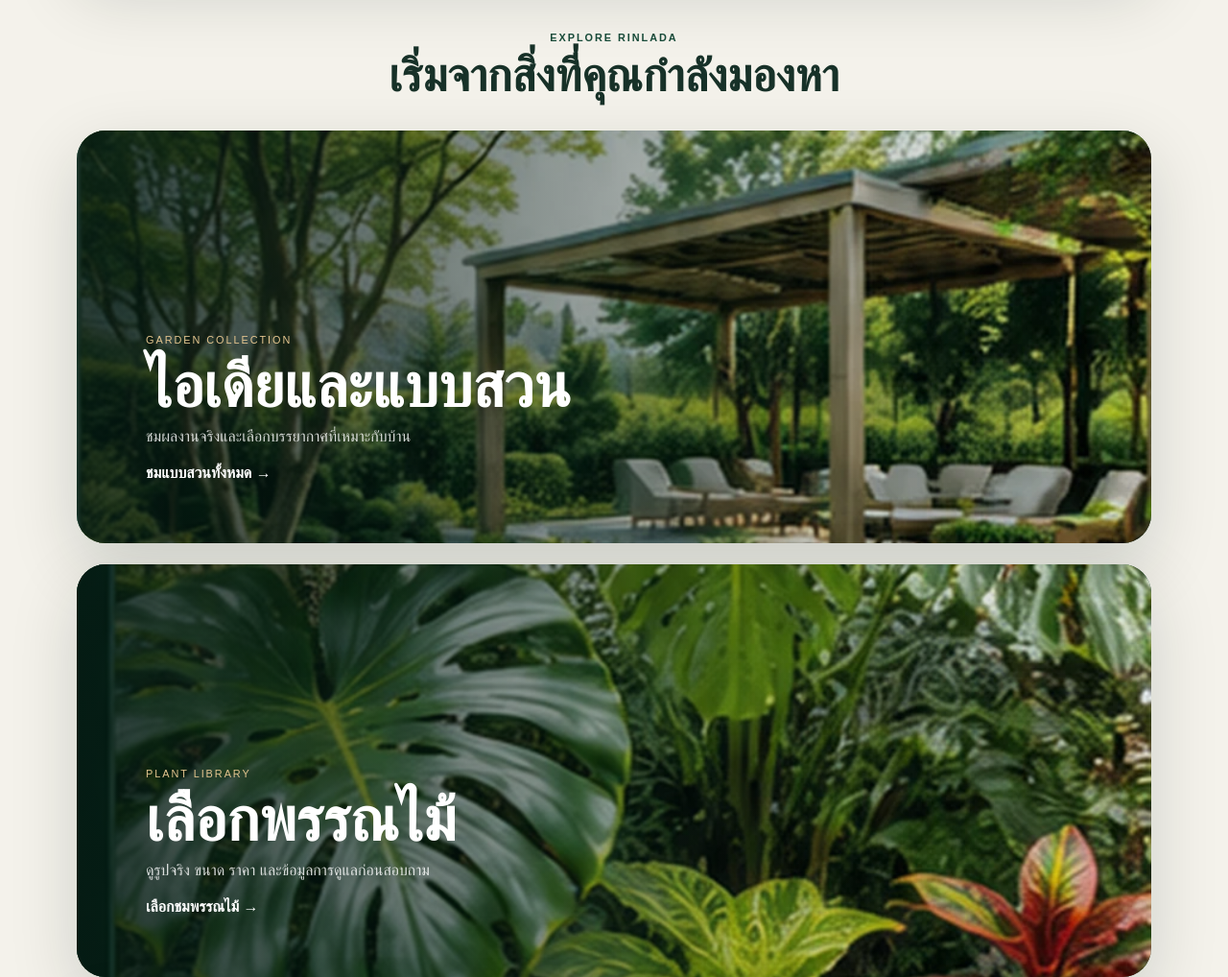
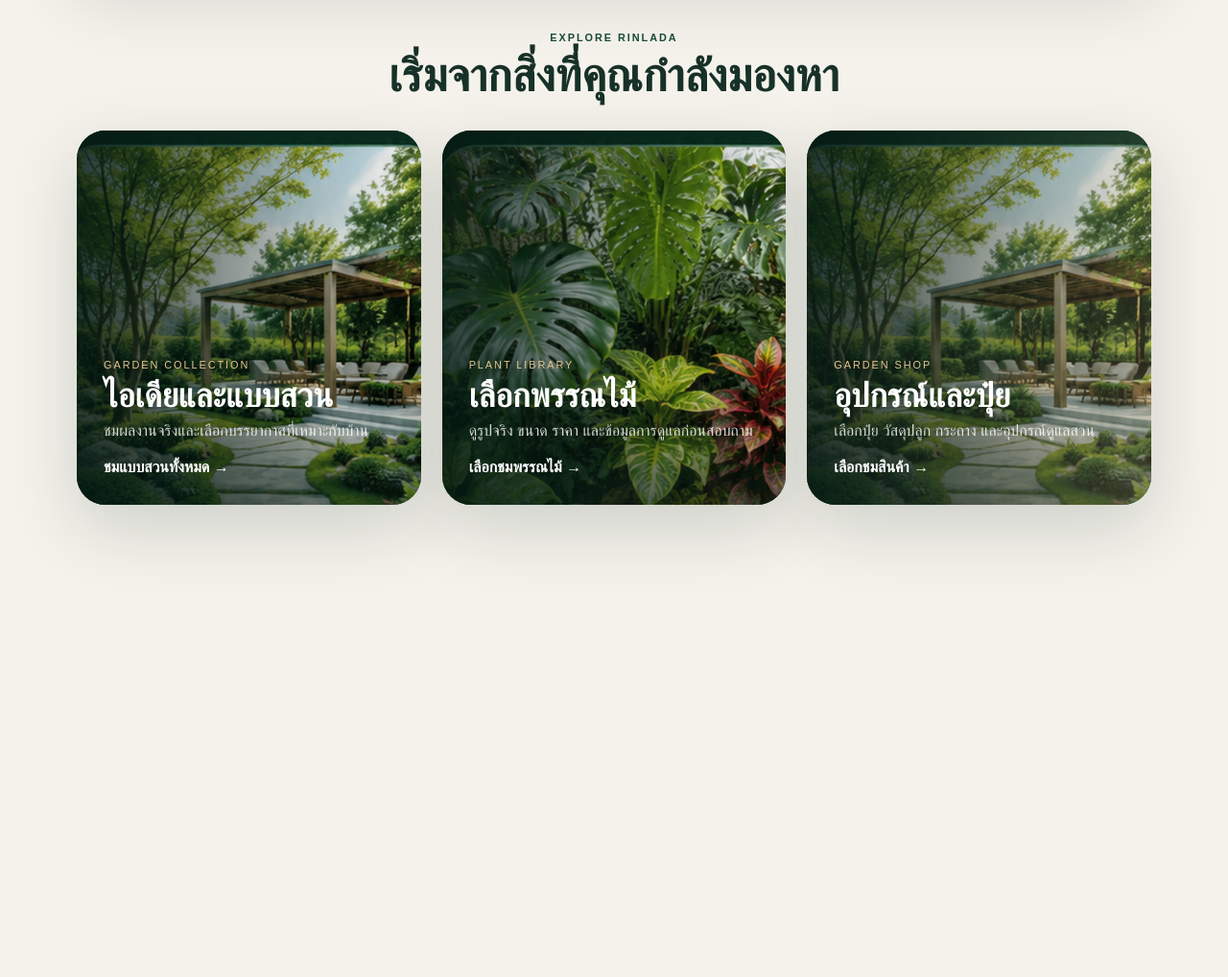
Before and after one commit to dryrh68kkm-beep/Garden_Plan_Editor, a plain HTML site: page showcase.html in a window 1280 px wide. Shown: the part 880-1898 px from the top of the page at 96% size. After the commit the page ends 1584 px from the top, so only its background shows below. Drawn offline with Linux system fonts and the light colour scheme; no server answers; a web font is replaced by a local one.

Commit message:
Arrange Showcase entry into three cards

```diff
--- a/showcase.css
+++ b/showcase.css
@@ -743,3 +743,19 @@ body.sc-page-transitioning{
 .showcase-supply-price{display:flex;align-items:end;justify-content:space-between;gap:10px;margin-top:14px}.showcase-supply-price strong{font-size:1.15rem}.showcase-supply-price span{color:var(--muted);font-size:.76rem;text-align:right}
 @media(max-width:820px){.showcase-supply-grid{grid-template-columns:repeat(2,minmax(0,1fr))}}
 @media(max-width:640px){.showcase-supply-grid{gap:10px}.showcase-supply-body{padding:12px}.showcase-supply-body h3{font-size:1rem}}
+
+
+/* Three clear Showcase destinations: equal cards on wide screens, three
+   separate full-width cards on phones. */
+@media(min-width:821px){
+  .sc-feature-stack{
+    grid-template-columns:repeat(3,minmax(0,1fr));
+    align-items:stretch;
+  }
+  .sc-feature-card{min-height:390px}
+  .sc-feature-content{left:28px;right:24px;bottom:30px}
+  .sc-feature-content strong{font-size:clamp(1.7rem,2.7vw,2.65rem)}
+}
+@media(max-width:820px){
+  .sc-feature-stack{grid-template-columns:1fr}
+}
```
